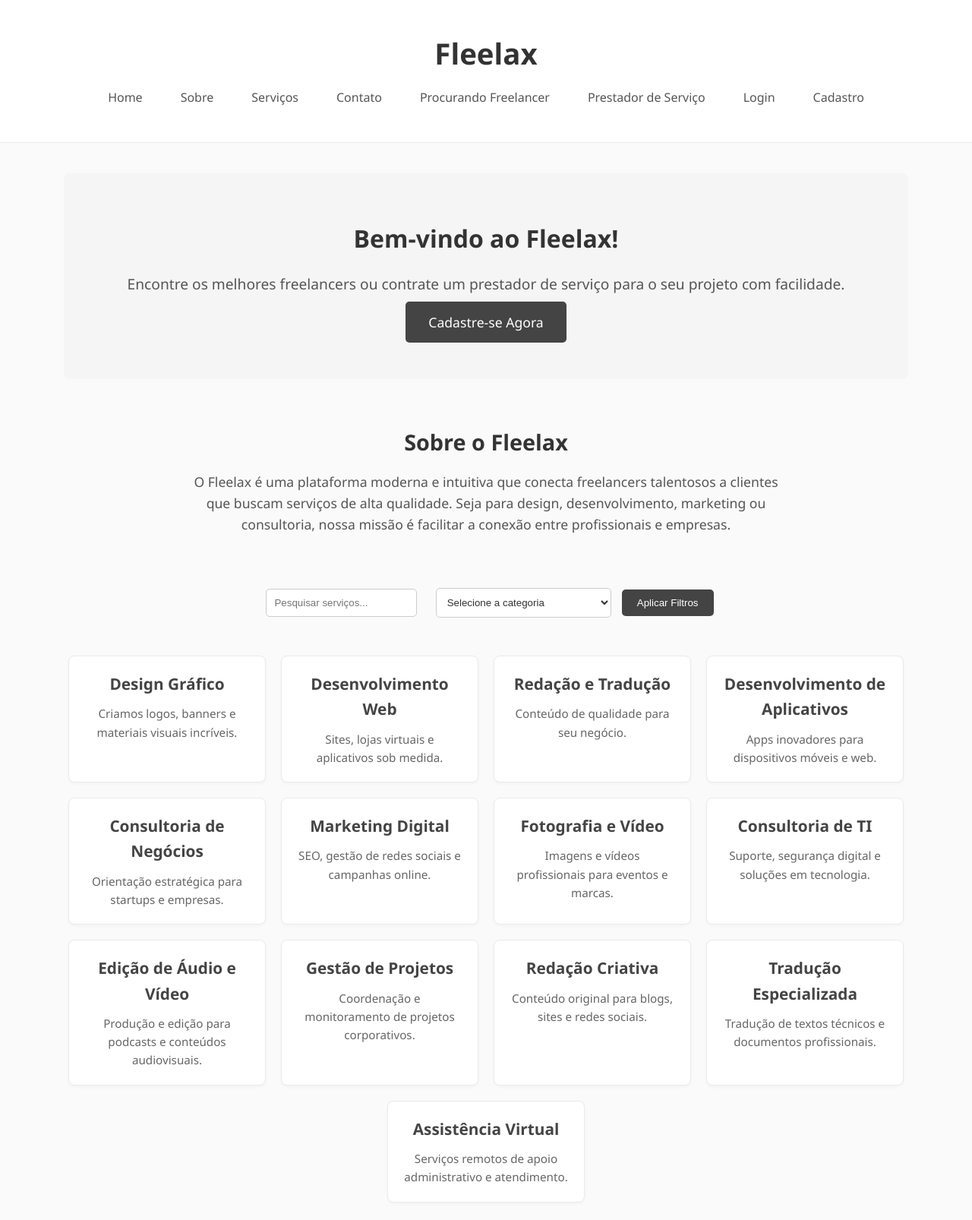
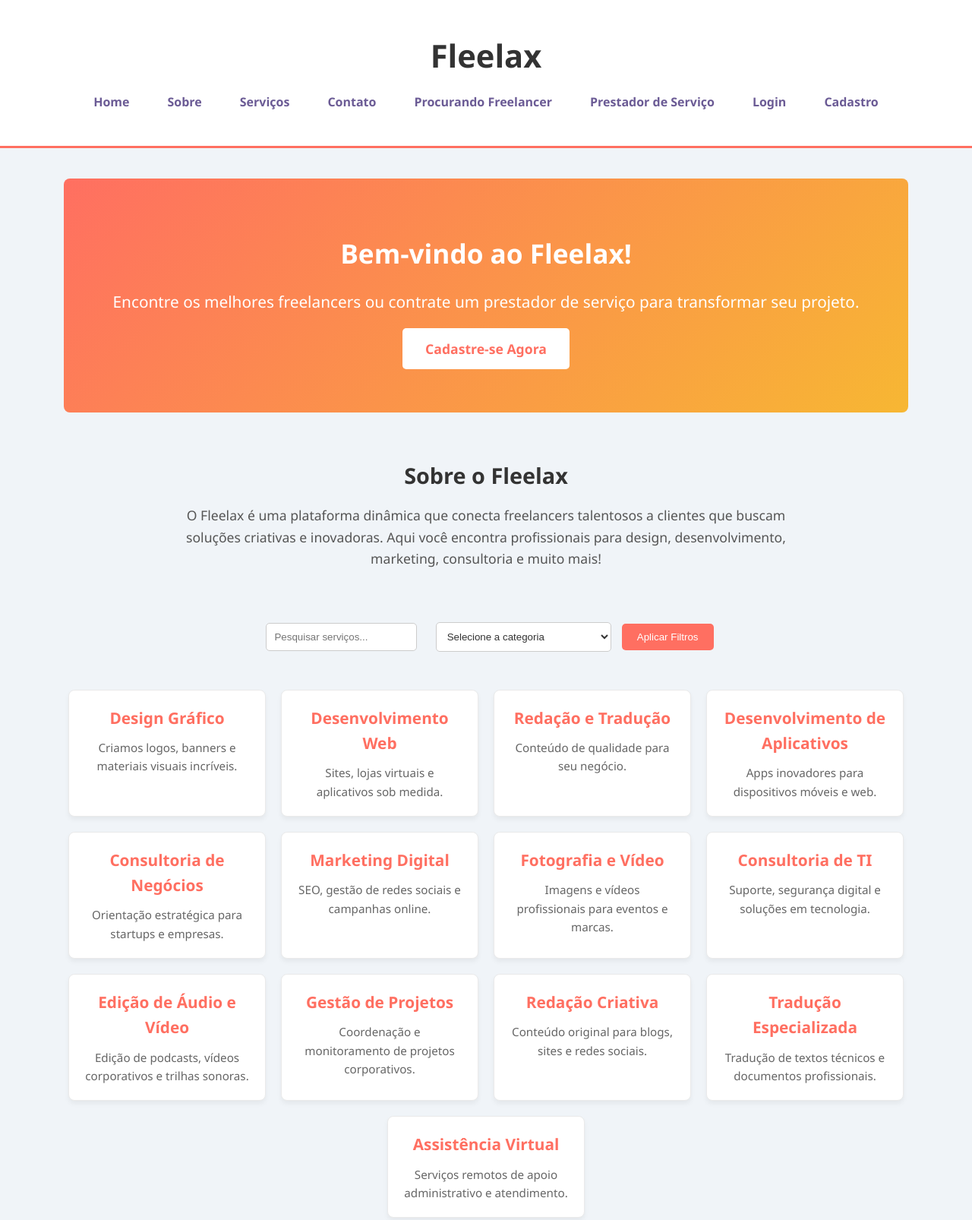
Before and after one commit to fleelax/github.io, a plain HTML site: page index.html in a window 1280 px wide. Shown: the top 1606 px of the page at 76% size. Drawn offline with Linux system fonts and the light colour scheme.

Commit message:
Update index.html

```diff
--- a/index.html
+++ b/index.html
@@ -13,7 +13,7 @@
     }
     body {
       font-family: 'Segoe UI', Tahoma, Geneva, Verdana, sans-serif;
-      background-color: #fafafa;
+      background-color: #f0f4f8;
       color: #333;
       line-height: 1.6;
     }
@@ -27,12 +27,12 @@
     header {
       background: #fff;
       padding: 20px 0;
-      border-bottom: 1px solid #eaeaea;
+      border-bottom: 3px solid #ff6f61;
       margin-bottom: 20px;
     }
     header h1 {
       text-align: center;
-      font-size: 2.4em;
+      font-size: 2.6em;
       color: #333;
       margin-bottom: 10px;
     }
@@ -44,44 +44,46 @@
     nav a {
       margin: 0 15px;
       text-decoration: none;
-      color: #555;
-      font-weight: 500;
+      color: #6b5b95;
+      font-weight: 600;
       padding: 5px 10px;
-      transition: color 0.3s ease;
+      transition: color 0.3s ease, background 0.3s ease;
+      border-radius: 4px;
     }
     nav a:hover {
-      color: #222;
+      color: #fff;
+      background: #6b5b95;
     }
-    /* Seção Hero */
+    /* Seção Hero com gradiente */
     .hero {
-      background: #f5f5f5;
-      padding: 60px 20px;
+      background: linear-gradient(135deg, #ff6f61, #f7b733);
+      padding: 70px 20px;
       text-align: center;
       border-radius: 8px;
       margin-bottom: 40px;
+      color: #fff;
     }
     .hero h2 {
-      font-size: 2em;
+      font-size: 2.2em;
       margin-bottom: 20px;
-      color: #333;
     }
     .hero p {
-      font-size: 1.2em;
-      margin-bottom: 20px;
-      color: #555;
+      font-size: 1.3em;
+      margin-bottom: 30px;
     }
     .hero .button {
       padding: 15px 30px;
-      background-color: #444;
-      color: #fff;
+      background-color: #fff;
+      color: #ff6f61;
       border: none;
       border-radius: 5px;
       text-decoration: none;
       font-size: 1.1em;
-      transition: background-color 0.3s ease;
+      font-weight: 600;
+      transition: transform 0.3s ease;
     }
     .hero .button:hover {
-      background-color: #333;
+      transform: scale(1.05);
     }
     /* Seção Sobre */
     .about {
@@ -117,7 +119,7 @@
     }
     .filters button {
       padding: 10px 20px;
-      background-color: #444;
+      background-color: #ff6f61;
       color: #fff;
       border: none;
       border-radius: 5px;
@@ -125,7 +127,7 @@
       transition: background-color 0.3s ease;
     }
     .filters button:hover {
-      background-color: #333;
+      background-color: #e55b4d;
     }
     /* Categorias de Serviços */
     .categories {
@@ -142,16 +144,17 @@
       padding: 20px;
       width: 260px;
       text-align: center;
-      box-shadow: 0 2px 4px rgba(0, 0, 0, 0.03);
-      transition: transform 0.3s ease;
+      box-shadow: 0 4px 6px rgba(0, 0, 0, 0.05);
+      transition: transform 0.3s ease, box-shadow 0.3s ease;
     }
     .category:hover {
-      transform: translateY(-3px);
+      transform: translateY(-5px);
+      box-shadow: 0 8px 12px rgba(0, 0, 0, 0.1);
     }
     .category h3 {
       font-size: 1.3em;
       margin-bottom: 10px;
-      color: #444;
+      color: #ff6f61;
     }
     .category p {
       font-size: 0.95em;
@@ -189,10 +192,14 @@
       margin-left: auto;
       margin-right: auto;
       text-align: left;
+      background: #fff;
+      padding: 15px;
+      border-radius: 5px;
+      box-shadow: 0 2px 4px rgba(0, 0, 0, 0.04);
     }
     .faq-item h3 {
       font-size: 1.1em;
-      color: #444;
+      color: #ff6f61;
     }
     .faq-item p {
       font-size: 0.95em;
@@ -211,7 +218,7 @@
     }
     .cta .button {
       padding: 15px 30px;
-      background-color: #444;
+      background-color: #6b5b95;
       color: #fff;
       border: none;
       border-radius: 5px;
@@ -220,7 +227,7 @@
       transition: background-color 0.3s ease;
     }
     .cta .button:hover {
-      background-color: #333;
+      background-color: #58427c;
     }
     /* Área de Autenticação */
     .auth {
@@ -228,7 +235,7 @@
       padding: 30px;
       border-radius: 8px;
       border: 1px solid #eaeaea;
-      box-shadow: 0 2px 4px rgba(0, 0, 0, 0.03);
+      box-shadow: 0 4px 6px rgba(0, 0, 0, 0.05);
       margin-bottom: 40px;
       max-width: 500px;
       margin: 0 auto 40px auto;
@@ -250,7 +257,7 @@
     .auth form button {
       width: 100%;
       padding: 15px;
-      background-color: #444;
+      background-color: #ff6f61;
       border: none;
       color: #fff;
       font-size: 1.1em;
@@ -259,14 +266,14 @@
       transition: background-color 0.3s ease;
     }
     .auth form button:hover {
-      background-color: #333;
+      background-color: #e55b4d;
     }
     .auth p {
       margin-top: 10px;
       color: #555;
     }
     .auth a {
-      color: #444;
+      color: #6b5b95;
       text-decoration: none;
     }
     .auth a:hover {
@@ -319,7 +326,7 @@
     <!-- Seção Hero -->
     <section class="hero">
       <h2>Bem-vindo ao Fleelax!</h2>
-      <p>Encontre os melhores freelancers ou contrate um prestador de serviço para o seu projeto com facilidade.</p>
+      <p>Encontre os melhores freelancers ou contrate um prestador de serviço para transformar seu projeto.</p>
       <a href="cadastro.html" class="button">Cadastre-se Agora</a>
     </section>
 
@@ -327,7 +334,7 @@
     <section class="about">
       <h2>Sobre o Fleelax</h2>
       <p>
-        O Fleelax é uma plataforma moderna e intuitiva que conecta freelancers talentosos a clientes que buscam serviços de alta qualidade. Seja para design, desenvolvimento, marketing ou consultoria, nossa missão é facilitar a conexão entre profissionais e empresas.
+        O Fleelax é uma plataforma dinâmica que conecta freelancers talentosos a clientes que buscam soluções criativas e inovadoras. Aqui você encontra profissionais para design, desenvolvimento, marketing, consultoria e muito mais!
       </p>
     </section>
 
@@ -389,7 +396,7 @@
       </div>
       <div class="category">
         <h3>Edição de Áudio e Vídeo</h3>
-        <p>Produção e edição para podcasts e conteúdos audiovisuais.</p>
+        <p>Edição de podcasts, vídeos corporativos e trilhas sonoras.</p>
       </div>
       <div class="category">
         <h3>Gestão de Projetos</h3>
```
